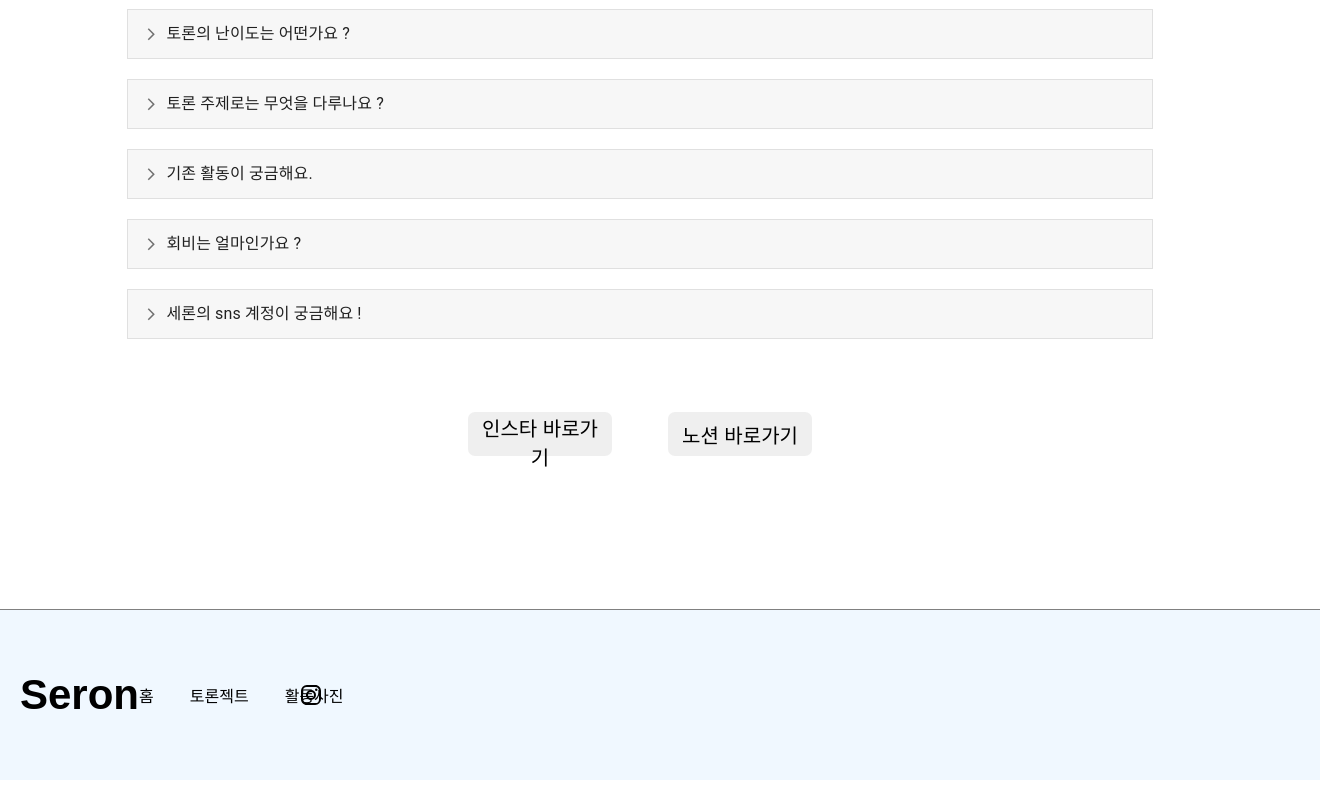
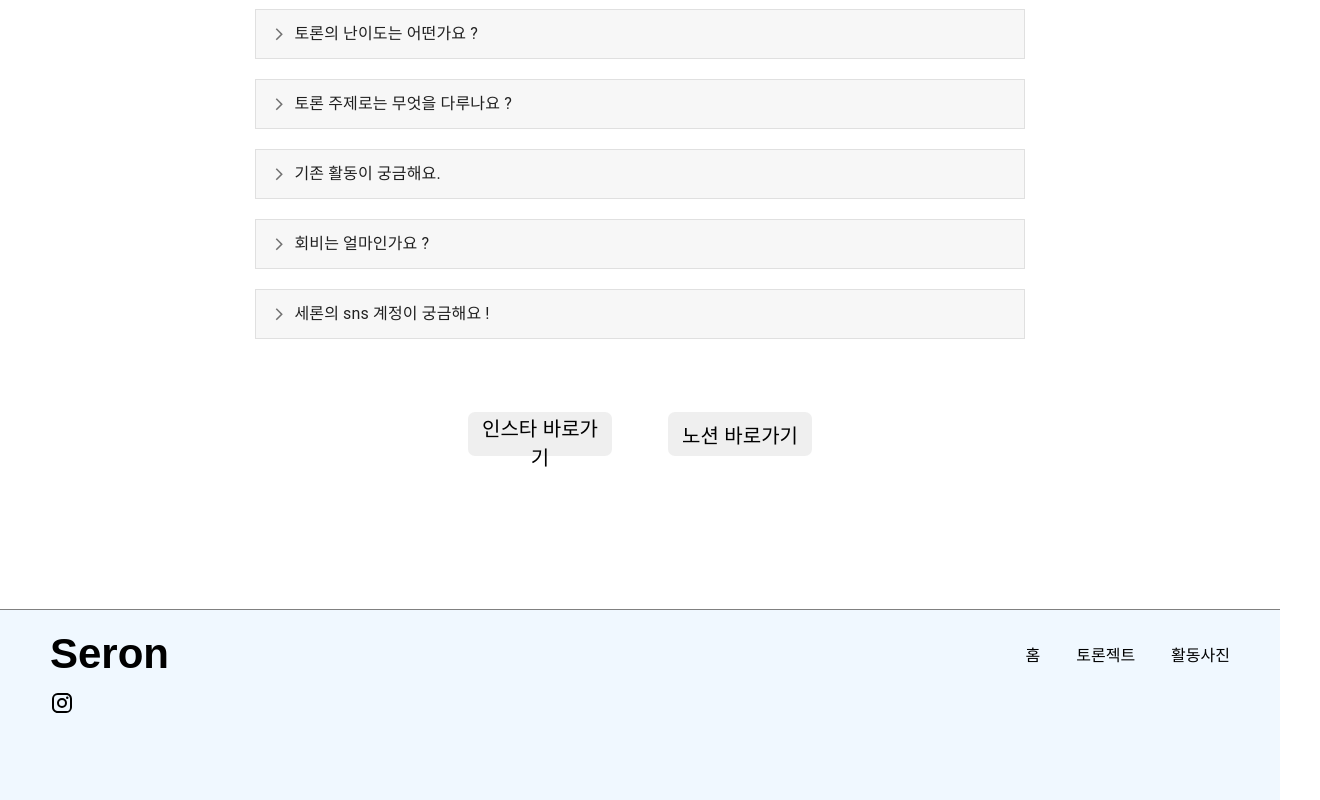
Before and after one commit to Team-Seron/Seron_Web, a React (Vite) app: page / in a window 1280 px wide. Shown: the part 1108-1908 px from the top of the page, 1320 px wide, since content can reach past the window. Built offline with nearby package versions, Linux system fonts and the light colour scheme; a web font is replaced by a local one.

Commit message:
Style: Footer 스타일링 및 FAQ width 조정

```diff
--- a/src/components/Body/MuiAccordion.tsx
+++ b/src/components/Body/MuiAccordion.tsx
@@ -61,7 +61,7 @@ export default function CustomizedAccordions({ title, content }: Props) {
     <div>
       <Accordion
         style={{
-          width: "80vw",
+          width: "60vw",
           display: "flex",
           flexDirection: "column",
           marginBottom: "20px",
--- a/src/components/Nav/Footer.tsx
+++ b/src/components/Nav/Footer.tsx
@@ -5,17 +5,26 @@ function Footer() {
   return (
     <Wrapper>
       <Section>
-        <Title>Seron</Title>
-        <Menu />
-        <Icons>
+        <Top>
+          <Title>Seron</Title>
+          <Menu />
+        </Top>
+        <Bottom>
           <Instagram />
-        </Icons>
+        </Bottom>
       </Section>
     </Wrapper>
   );
 }
 
-const Icons = styled.div`
+const Section = styled.div`
+  height: 150px;
+  border-top: 1px solid gray;
+  bottom: 0;
+  padding: 20px 50px;
+`;
+
+const Bottom = styled.div`
   width: 100%;
   height: 50px;
   display: flex;
@@ -30,27 +39,24 @@ const Title = styled.div`
   font-weight: bold;
   color: black;
   font-family: "Noto Sans KR", sans-serif;
+  margin-right: 120px;
 `;
 
 const Wrapper = styled.div`
   width: 100%;
   height: auto;
   min-height: 100%;
-`;
-
-const Section = styled.section`
-  width: 100%;
-  height: 150px;
-  border-top: 1px solid gray;
-  bottom: 0;
-  padding: 10px 20px;
-  display: flex;
-  flex-direction: row;
-  justify-content: center;
-  align-items: center;
-  position: relative;
-  /* transform: translateY(-100%); */
   background-color: aliceblue;
 `;
 
+const Top = styled.section`
+  display: flex;
+  flex-direction: row;
+  justify-content: space-between;
+  align-items: center;
+  position: relative;
+
+  /* transform: translateY(-100%); */
+`;
+
 export default Footer;
```
